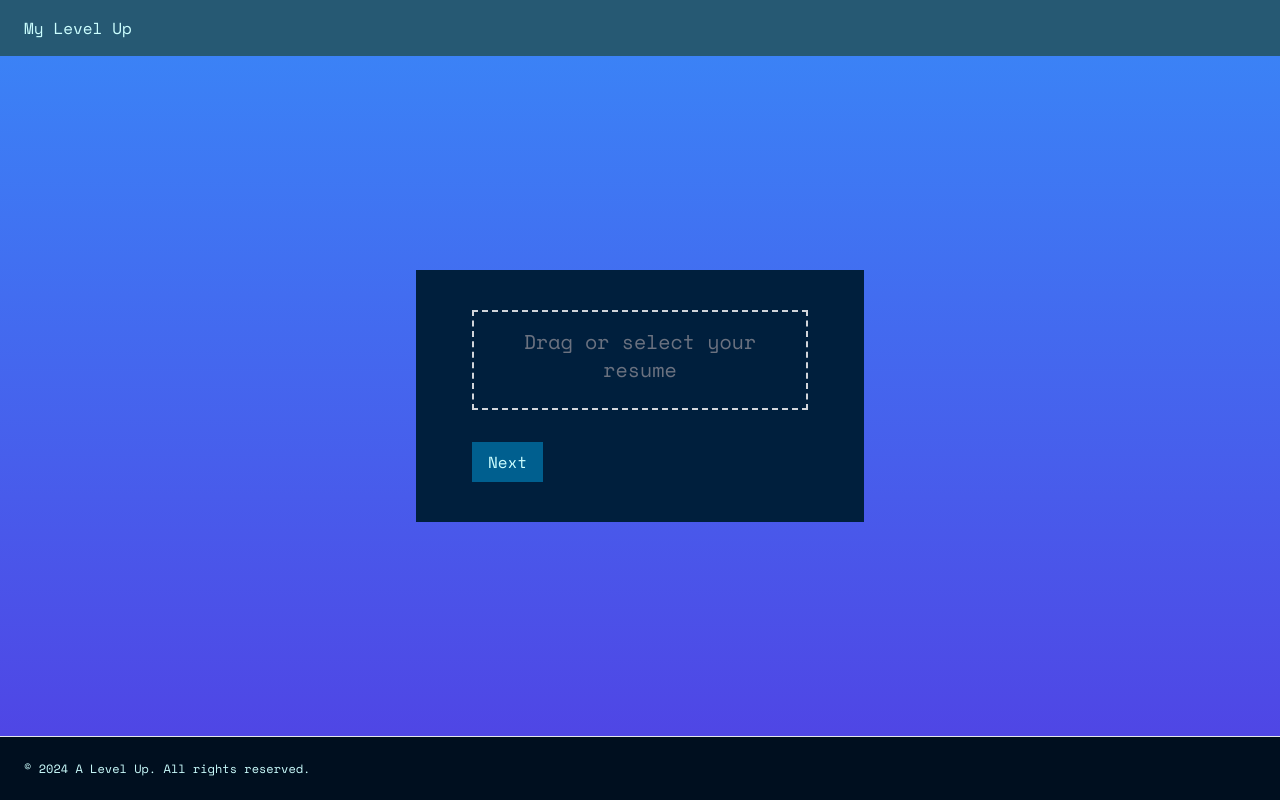
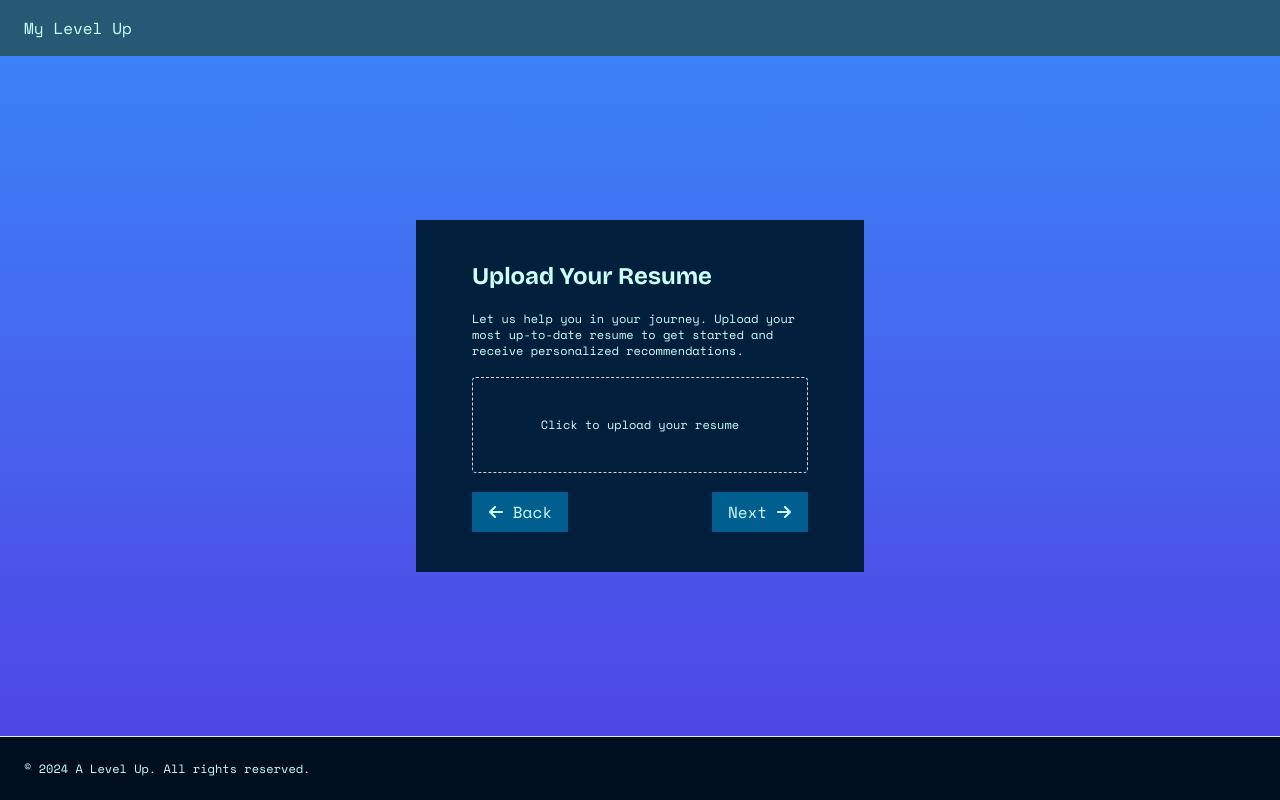
Before and after one commit to charlesfamu/my-level-up, a Next.js app: page / in a window 1280 px wide. Both pictures are taken after a click on the button "Let's Get Started". Built offline with nearby package versions, Linux system fonts and the light colour scheme.

Commit message:
cleanup upload resume card

```diff
--- a/src/app/globals.css
+++ b/src/app/globals.css
@@ -23,7 +23,7 @@
     --border: 210 50% 40%;
     --input: 210 50% 40%;
     --ring: 180 100% 90%;
-    --radius: 0rem;
+    --radius: 8px;
   }
 }
 
--- /dev/null
+++ b/src/components/CustomIcons.tsx
@@ -0,0 +1,25 @@
+export const RightArrowIcon = ({ width = 24, height = 24, fill = 'currentColor', className = '' }) => (
+  <svg
+    xmlns="http://www.w3.org/2000/svg"
+    viewBox="0 0 448 512"
+    width={width}
+    height={height}
+    fill={fill}
+    className={className}
+  >
+    <path d="M438.6 278.6c12.5-12.5 12.5-32.8 0-45.3l-160-160c-12.5-12.5-32.8-12.5-45.3 0s-12.5 32.8 0 45.3L338.8 224 32 224c-17.7 0-32 14.3-32 32s14.3 32 32 32l306.7 0L233.4 393.4c-12.5 12.5-12.5 32.8 0 45.3s32.8 12.5 45.3 0l160-160z" />
+  </svg>
+);
+
+export const LeftArrowIcon = ({ width = 24, height = 24, fill = 'currentColor', className = '' }) => (
+  <svg
+    xmlns="http://www.w3.org/2000/svg"
+    viewBox="0 0 448 512"
+    width={width}
+    height={height}
+    fill={fill}
+    className={className}
+  >
+    <path d="M9.4 233.4c-12.5 12.5-12.5 32.8 0 45.3l160 160c12.5 12.5 32.8 12.5 45.3 0s12.5-32.8 0-45.3L109.2 288H416c17.7 0 32-14.3 32-32s-14.3-32-32-32H109.2l105.5-105.4c12.5-12.5 12.5-32.8 0-45.3s-32.8-12.5-45.3 0l-160 160z" />
+  </svg>
+);
--- a/src/components/ProcessingState.tsx
+++ b/src/components/ProcessingState.tsx
@@ -3,8 +3,8 @@
 const ProcessingState = ({ prompt }: {prompt: string}) => {
   return (
     <div className="flex flex-col items-center justify-center">
-      <div className="animate-spin rounded-full h-16 w-16 border-t-4 border-blue-500 mb-4"></div>
-      <p className="text-lg">{prompt ?? 'Loading...'}</p>
+      <div className="animate-spin rounded-full h-8 w-8 border-t-4 border-blue-500 mb-4"></div>
+      <p className="text-xs">{prompt ?? 'Loading...'}</p>
     </div>
   );
 }
--- a/src/components/UploadResumeCard.tsx
+++ b/src/components/UploadResumeCard.tsx
@@ -1,8 +1,10 @@
 'use client'
+import { LeftArrowIcon, RightArrowIcon } from '@/components/CustomIcons';
+import ProcessingState from '@/components/ProcessingState';
 import { Steps, useResumeContext } from '@/context/ResumeContext';
 
 const UploadResumeCard = () => {
-  const { handleUploadResume, loading, setStep } = useResumeContext();
+  const { handleUploadResume, loading, resumeFile, resumeSkills, setStep } = useResumeContext();
 
   const handleFileChange = async (e: React.ChangeEvent<HTMLInputElement>) => {
     const file = e.target.files?.[0];
@@ -12,30 +14,47 @@ const UploadResumeCard = () => {
   };
 
   return (
-    <div className="bg-card text-card-foreground p-6 max-w-md mx-auto">
-      <div className="border-dashed border-2 border-gray-300 rounded-lg p-4 text-center relative">
-        <input
-          type="file"
-          className="absolute inset-0 w-full h-full opacity-0 cursor-pointer"
-          onChange={handleFileChange}
-        />
+    <div className="flex flex-col justify-between bg-card text-card-foreground p-6 max-w-md min-w-96 min-h-80">
+      <h2 className="text-2xl font-bold">Upload Your Resume</h2>
+      <p className="text-xs">Let us help you in your journey. Upload your most up-to-date resume to get started and receive personalized recommendations.</p>
+      <label className="flex flex-col justify-center border-dashed border rounded-sm border-gray-300 p-4 text-center min-h-24 cursor-pointer">
+
         {loading ? (
-          <div className="flex justify-center items-center">
-            <div className="animate-spin rounded-full h-8 w-8 border-t-2 border-b-2 border-blue-500"></div>
-          </div>
+          <ProcessingState prompt='Loading your resume...'/>
         ) : (
-          <div className="flex flex-col items-center justify-center">
-            <span className="text-gray-500 text-xl mb-2">Drag or select your resume</span>
-          </div>
+          <>
+            <span className="text-xs">{
+              resumeFile
+                ? `Click to update your resume (${resumeFile?.name})`
+                : 'Click to upload your resume'
+              }
+            </span>
+            <input
+              type="file"
+              className="w-full hidden"
+              onChange={handleFileChange}
+            />
+          </>
         )}
+      </label>
+      <div className="flex flex-row justify-between">
+      <button
+        className={`flex items-center justify-between bg-primary text-primary-foreground px-4 py-2 w-24 hover:bg-accent transition-all`}
+        onClick={() => setStep(Steps.Welcome)}
+      >
+        <LeftArrowIcon className="w-4 h-4 text-primary-foreground" />
+        <span>Back</span>
+      </button>
+      <button
+        className={`flex items-center justify-between bg-primary text-primary-foreground px-4 py-2 w-24 hover:bg-accent transition-all ${loading ? 'opacity-50 cursor-not-allowed' : ''}`}
+        onClick={() => setStep(Steps.Input)}
+        disabled={loading || !resumeSkills}
+      >
+        <span>Next</span>
+        <RightArrowIcon className="w-4 h-4 text-primary-foreground" />
+      </button>
       </div>
-      <button
-        className={`flex items-center justify-center bg-primary text-primary-foreground px-4 py-2 mt-8 hover:bg-accent transition-all ${loading ? 'opacity-50 cursor-not-allowed' : ''}`}
-        onClick={() => setStep(Steps.Input)}
-        disabled={loading}
-      >
-        Next
-      </button>
+
     </div>
   );
 };
--- a/src/components/WelcomeCard.tsx
+++ b/src/components/WelcomeCard.tsx
@@ -1,43 +1,20 @@
+import { RightArrowIcon } from '@/components/CustomIcons';
 import { Steps, useResumeContext } from '@/context/ResumeContext';
-
-type RightArrowIconProps = {
-  className?: string;
-};
-
-const RightArrowIcon = ({ className }: RightArrowIconProps) => (
-  <svg
-    xmlns="http://www.w3.org/2000/svg"
-    fill="none"
-    viewBox="0 0 24 24"
-    strokeWidth={2}
-    stroke="currentColor"
-    className={`w-6 h-6 ${className}`}
-  >
-    <path
-      strokeLinecap="round"
-      strokeLinejoin="round"
-      d="M9 5l7 7-7 7"
-    />
-  </svg>
-);
 
 const WelcomeCard = () => {
   const { setStep } = useResumeContext();
   return (
-    <div className="bg-card text-card-foreground p-6 max-w-md mx-auto">
-      <h1 className="text-2xl font-bold mb-4">Welcome to your career transition assistant</h1>
+    <div className="flex flex-col justify-between bg-card text-card-foreground p-6 max-w-md min-w-96 min-h-80">
+      <h1 className="text-2xl font-bold">Welcome to your career transition assistant</h1>
       <p className="mb-8">
         Meet the AI career coach, bridging the gap between your current skills and the ones you need to land your dream job.
       </p>
-      {/* <p className="mb-6 font-semibold">
-        Two Steps on your journey to leveling up!
-      </p> */}
       <button
-        className="flex items-center justify-center bg-primary text-primary-foreground px-4 py-2 hover:bg-accent transition-all"
+        className="flex items-center justify-between bg-primary text-primary-foreground px-4 py-2 hover:bg-accent transition-all w-60"
         onClick={() => setStep(Steps.Upload)}
       >
-        Let's Get Started
-        <RightArrowIcon className="ml-2 w-4 h-4 text-primary-foreground" />
+        <span>Let's Get Started</span>
+        <RightArrowIcon className="w-4 h-4 text-primary-foreground" />
       </button>
     </div>
   );
--- a/src/context/ResumeContext.tsx
+++ b/src/context/ResumeContext.tsx
@@ -36,6 +36,7 @@ export interface SkillsNeeded {
 }
 
 export interface ResumeContextType {
+  resumeFile: File | null;
   resumeSkills: string | null;
   desiredProfession: string | null;
   skillsNeeded: SkillsNeeded | null;
@@ -60,6 +61,7 @@ export function useResumeContext() {
 }
 
 export function ResumeProvider({ children }: { children: ReactNode }) {
+  const [resumeFile, setResumeFile] = useState<File | null>(null);
   const [resumeSkills, setResumeSkills] = useState<string | null>(null);
   const [desiredProfession, setDesiredProfession] = useState<string | null>(null);
   const [skillsNeeded, setSkillsNeeded] = useState<SkillsNeeded | null>(null);
@@ -87,6 +89,7 @@ export function ResumeProvider({ children }: { children: ReactNode }) {
   const handleUploadResume = useCallback(async (file: File) => {
     if (!file) return;
 
+    setResumeFile(file);
     setLoading(true);
     const formData = new FormData();
     formData.append('file', file);
@@ -123,6 +126,7 @@ export function ResumeProvider({ children }: { children: ReactNode }) {
   }, [resumeSkills, setLoading, setDesiredProfession, setSkillsNeeded, setStep]);
 
   const value = {
+    resumeFile,
     resumeSkills,
     desiredProfession,
     skillsNeeded,
```
